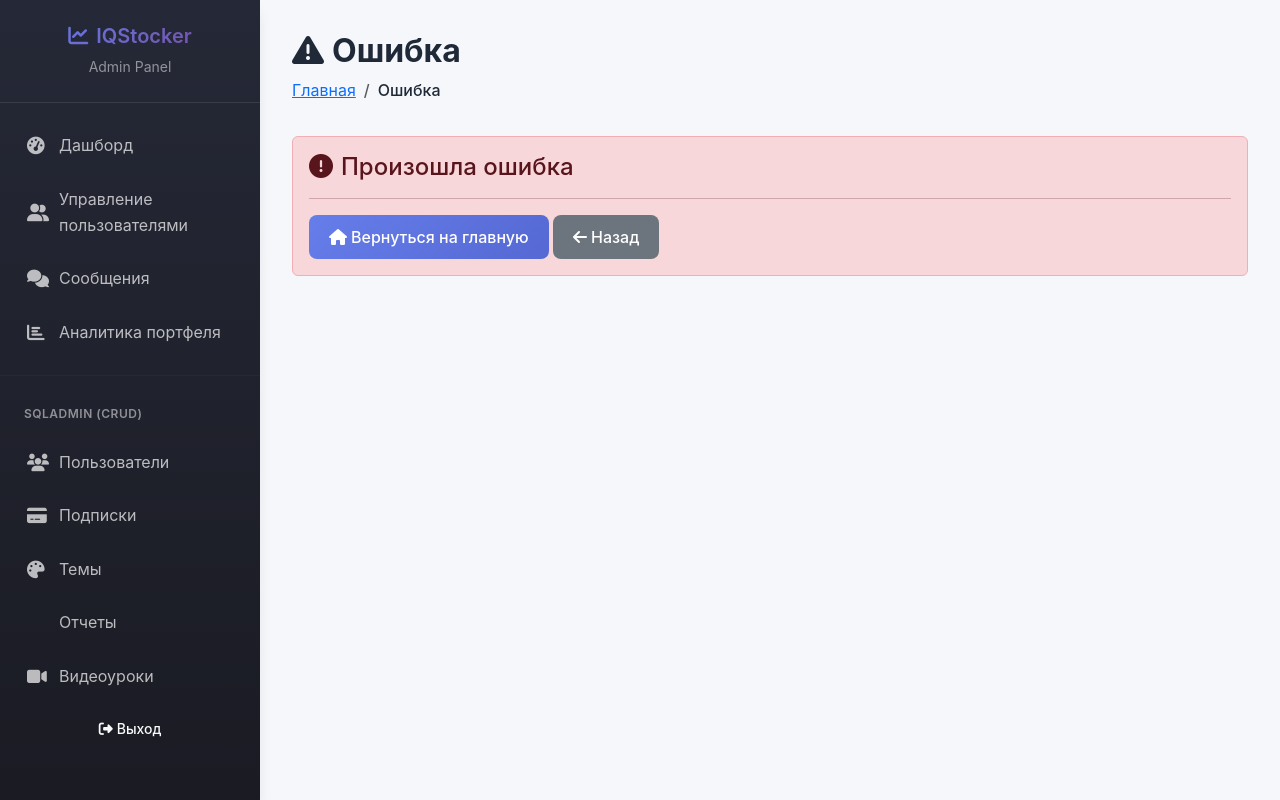
After one commit to TwinsMinsk/iqstocker-cursor, a Flask app: template admin_panel/templates/error.html in a window 1280 px wide. The commit adds this page. Run offline with Flask 3, Linux system fonts and the light colour scheme; the template is opened without the code that fills it, so the values that code supplies are empty.

Commit message:
Настройка админ панели - визуал+функционал-1

```diff
--- a/admin_panel/static/css/admin.css
+++ b/admin_panel/static/css/admin.css
@@ -81,6 +81,20 @@ body {
     color: white;
     background-color: rgba(255, 255, 255, 0.1);
     border-left-color: var(--primary-color);
+}
+
+.sidebar-divider {
+    border-color: rgba(255, 255, 255, 0.1);
+    margin: 1rem 0;
+}
+
+.nav-section-header {
+    padding: 0.75rem 1.5rem;
+    color: rgba(255, 255, 255, 0.5);
+    font-size: 0.75rem;
+    text-transform: uppercase;
+    letter-spacing: 0.5px;
+    font-weight: 600;
 }
 
 .sidebar-nav .nav-link.active {
--- a/admin_panel/templates/base.html
+++ b/admin_panel/templates/base.html
@@ -20,35 +20,37 @@
                 <i class="fas fa-tachometer-alt"></i>
                 <span>Дашборд</span>
             </a>
-            <a class="nav-link {% if '/admin/user' in request.url.path %}active{% endif %}" href="/admin/user">
+            <a class="nav-link {% if request.url.path == '/users' or '/users' in request.url.path %}active{% endif %}" href="/users">
+                <i class="fas fa-user-friends"></i>
+                <span>Управление пользователями</span>
+            </a>
+            <a class="nav-link {% if request.url.path == '/lexicon' or '/lexicon' in request.url.path %}active{% endif %}" href="/lexicon">
+                <i class="fas fa-comments"></i>
+                <span>Сообщения</span>
+            </a>
+            <a class="nav-link {% if request.url.path == '/analytics' or '/analytics' in request.url.path %}active{% endif %}" href="/analytics">
+                <i class="fas fa-chart-bar"></i>
+                <span>Аналитика портфеля</span>
+            </a>
+            <hr class="sidebar-divider">
+            <div class="nav-section-header">SQLAdmin (CRUD)</div>
+            <a class="nav-link {% if '/admin/user' in request.url.path or request.url.path == '/admin/user/' %}active{% endif %}" href="/admin/user/">
                 <i class="fas fa-users"></i>
                 <span>Пользователи</span>
             </a>
-            <a class="nav-link {% if request.url.path == '/admin/subscription' %}active{% endif %}" href="/admin/subscription">
+            <a class="nav-link {% if '/admin/subscription' in request.url.path or request.url.path == '/admin/subscription/' %}active{% endif %}" href="/admin/subscription/">
                 <i class="fas fa-credit-card"></i>
                 <span>Подписки</span>
             </a>
-            <a class="nav-link {% if request.url.path == '/lexicon' %}active{% endif %}" href="/lexicon">
-                <i class="fas fa-comments"></i>
-                <span>Сообщения</span>
-            </a>
-            <a class="nav-link {% if request.url.path == '/analytics' %}active{% endif %}" href="/analytics">
-                <i class="fas fa-chart-bar"></i>
-                <span>Аналитика портфеля</span>
-            </a>
-            <a class="nav-link {% if request.url.path == '/users' %}active{% endif %}" href="/users">
-                <i class="fas fa-user-friends"></i>
-                <span>Управление пользователями</span>
-            </a>
-            <a class="nav-link {% if request.url.path == '/admin/themes' %}active{% endif %}" href="/admin/themes">
+            <a class="nav-link {% if '/admin/global-theme' in request.url.path or request.url.path == '/admin/global-theme/' %}active{% endif %}" href="/admin/global-theme/">
                 <i class="fas fa-palette"></i>
                 <span>Темы</span>
             </a>
-            <a class="nav-link {% if request.url.path == '/admin/analytics-report' %}active{% endif %}" href="/admin/analytics-report">
+            <a class="nav-link {% if '/admin/analytics-report' in request.url.path or request.url.path == '/admin/analytics-report/' %}active{% endif %}" href="/admin/analytics-report/">
                 <i class="fas fa-file-chart-line"></i>
                 <span>Отчеты</span>
             </a>
-            <a class="nav-link {% if request.url.path == '/admin/video-lesson' %}active{% endif %}" href="/admin/video-lesson">
+            <a class="nav-link {% if '/admin/video-lesson' in request.url.path or request.url.path == '/admin/video-lesson/' %}active{% endif %}" href="/admin/video-lesson/">
                 <i class="fas fa-video"></i>
                 <span>Видеоуроки</span>
             </a>
--- /dev/null
+++ b/admin_panel/templates/error.html
@@ -0,0 +1,36 @@
+{% extends "base.html" %}
+
+{% block title %}Ошибка - IQStocker Admin{% endblock %}
+
+{% block page_title %}
+<i class="fas fa-exclamation-triangle me-2"></i>Ошибка
+{% endblock %}
+
+{% block breadcrumb %}
+<li class="breadcrumb-item active">Ошибка</li>
+{% endblock %}
+
+{% block content %}
+<div class="alert alert-danger" role="alert">
+    <h4 class="alert-heading">
+        <i class="fas fa-exclamation-circle me-2"></i>Произошла ошибка
+    </h4>
+    <p>{{ error_message }}</p>
+    {% if error_details %}
+    <hr>
+    <details>
+        <summary>Детали ошибки (для разработчиков)</summary>
+        <pre class="mt-3" style="font-size: 0.875rem;">{{ error_details }}</pre>
+    </details>
+    {% endif %}
+    <hr>
+    <p class="mb-0">
+        <a href="/dashboard" class="btn btn-primary">
+            <i class="fas fa-home me-1"></i>Вернуться на главную
+        </a>
+        <a href="javascript:history.back()" class="btn btn-secondary">
+            <i class="fas fa-arrow-left me-1"></i>Назад
+        </a>
+    </p>
+</div>
+{% endblock %}
```
Also changed, not shown: admin_panel/main.py (+138 -1 lines), admin_panel/views/lexicon.py (+111 -63 lines).
